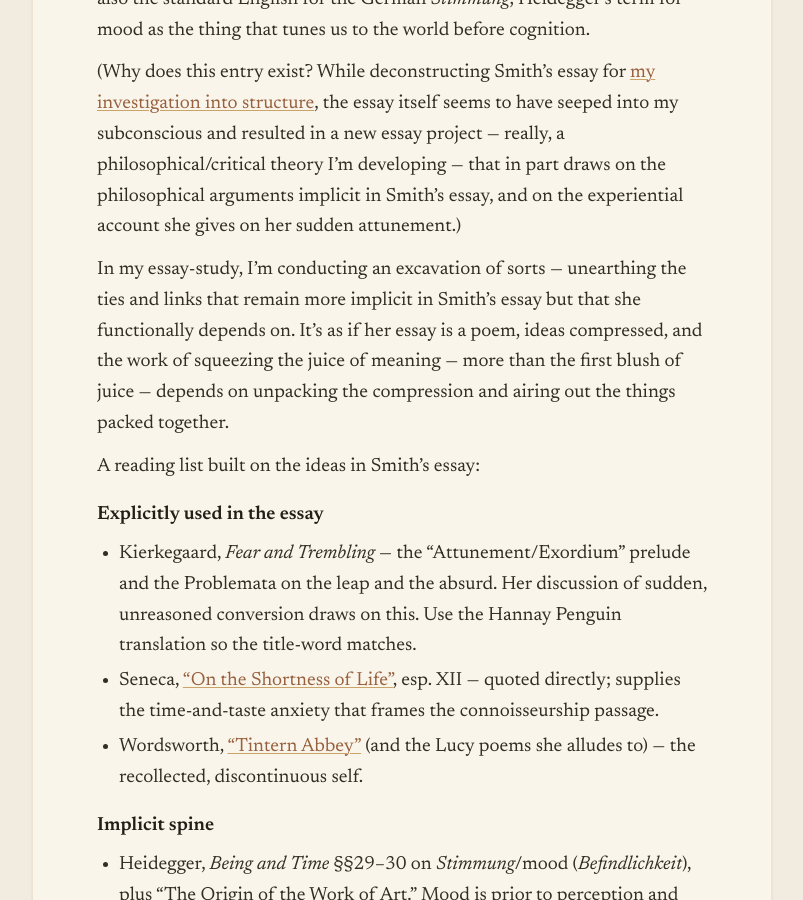
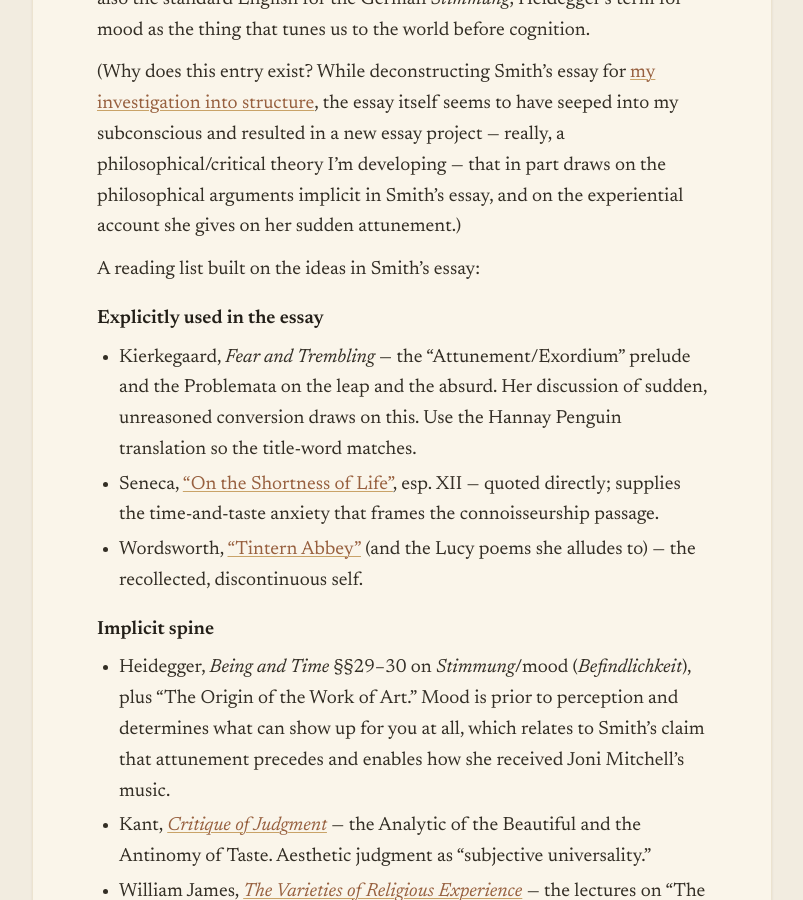
Before and after one commit to lauramoorewrites-del/treasury, a Jekyll site: the page built from _pages/reading-list-from-attunement.md, in a window 1280 px wide and 900 px high, scrolled down 567 px. Shown: the whole window, without its empty margins (238-1041 px from the left). Built offline with Jekyll 4.4.1, drawn with Linux system fonts in a browser that asks for light colours.

```diff
--- a/_pages/reading-list-from-attunement.md
+++ b/_pages/reading-list-from-attunement.md
@@ -14,8 +14,6 @@ Zadie Smith, ["Some Notes on Attunement,"](https://www.newyorker.com/magazine/20
 Smith's essay title borrows from the section title of the prelude to Kierkegaard's *Fear and Trembling* — what the Hong translation calls the "Exordium" and the Hannay translation calls "Attunement." "Attunement" is also the standard English for the German *Stimmung*, Heidegger's term for mood as the thing that tunes us to the world before cognition.
 
 (Why does this entry exist? While deconstructing Smith's essay for [my investigation into structure](https://www.strangeclarity.com/p/how-to-meander-without-getting-lost), the essay itself seems to have seeped into my subconscious and resulted in a new essay project — really, a philosophical/critical theory I'm developing — that in part draws on the philosophical arguments implicit in Smith's essay, and on the experiential account she gives on her sudden attunement.)
-
-In my essay-study, I'm conducting an excavation of sorts — unearthing the ties and links that remain more implicit in Smith's essay but that she functionally depends on. It's as if her essay is a poem, ideas compressed, and the work of squeezing the juice of meaning — more than the first blush of juice — depends on unpacking the compression and airing out the things packed together.
 
 A reading list built on the ideas in Smith's essay:
 
```
Also changed, not shown: _pages/outdated-dsm-pathologies.md (added, +9 -0 lines), index.md (+3 -0 lines).
